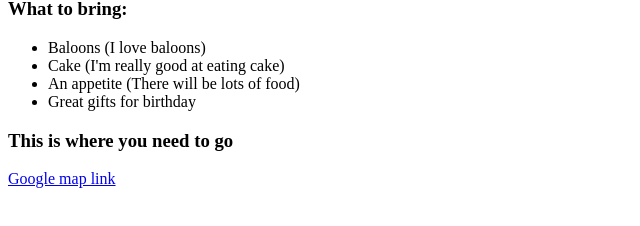
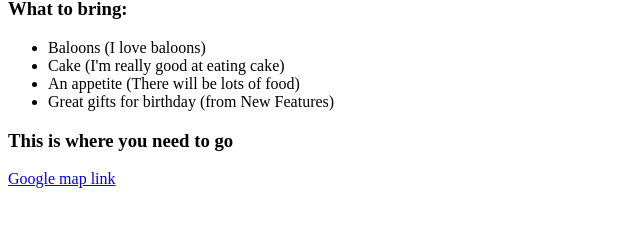
Before and after one commit to bogoyal/GIT-Projects, a plain HTML site: page index.html in a window 1280 px wide. Shown: the part 434-660 px from the top of the page, without its empty margins (0-640 px from the left). Drawn offline with Linux system fonts and the light colour scheme.

Commit message:
third commit

```diff
--- a/index.html
+++ b/index.html
@@ -16,7 +16,7 @@
         An appetite (There will be lots of food)
     </li>
     <li>
-        Great gifts for birthday
+        Great gifts for birthday (from New Features)
     </li>
 </ul>
 
```
